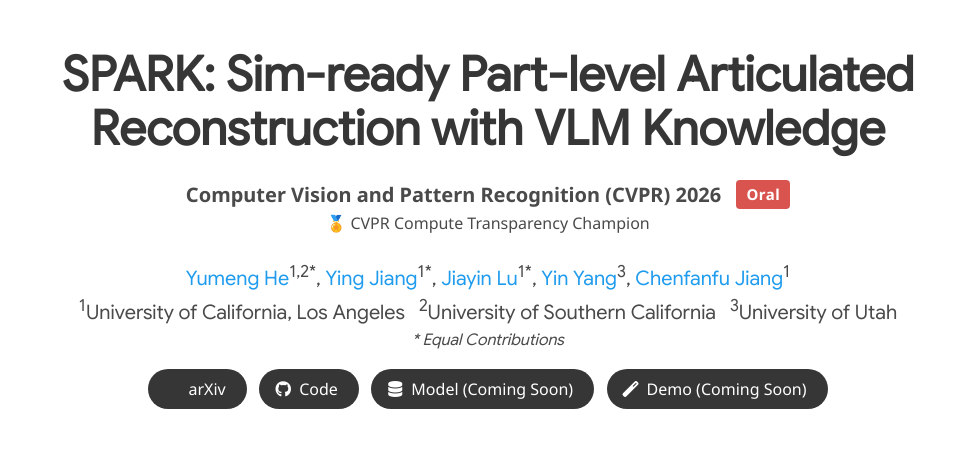
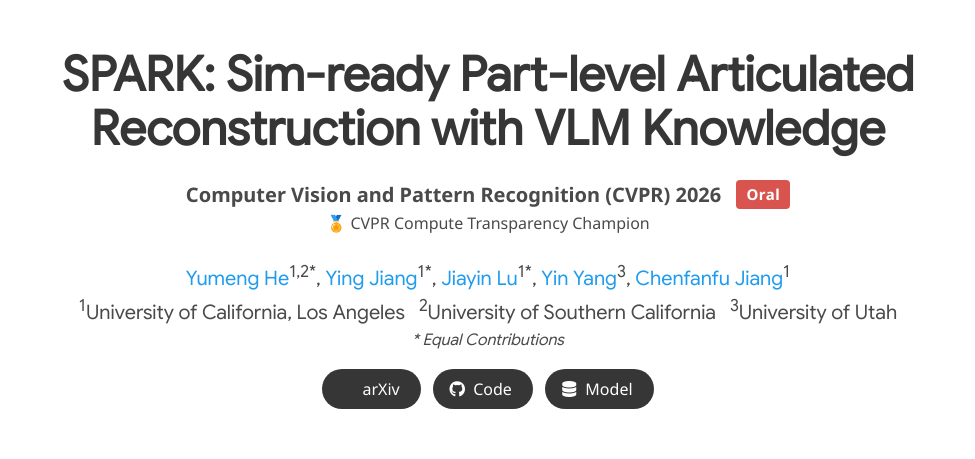
Before and after one commit to YumengHe/SPARK-web, a plain HTML site: page index.html in a window 1280 px wide. Shown: the top 459 px of the page, without its empty margins (152-1127 px from the left). Drawn offline with Linux system fonts and the light colour scheme; some icons are missing.

Commit message:
Add project website README and update resource links

```diff
--- a/index.html
+++ b/index.html
@@ -130,19 +130,11 @@
 
                 <!-- Model Link -->
                 <span class="link-block">
-                  <a href=""
-                    class="external-link button is-normal is-rounded is-dark">
+                  <a href="https://huggingface.co/2bidoubi/SPARK"
+                    class="external-link button is-normal is-rounded is-dark"
+                    target="_blank" rel="noopener noreferrer">
                     <span class="icon"><i class="fas fa-database"></i></span>
-                    <span>Model (Coming Soon)</span>
-                  </a>
-                </span> &nbsp;
-
-                <!-- Demo Link -->
-                <span class="link-block">
-                  <a href=""
-                    class="external-link button is-normal is-rounded is-dark">
-                    <span class="icon"><i class="fas fa-magic"></i></span>
-                    <span>Demo (Coming Soon)</span>
+                    <span>Model</span>
                   </a>
                 </span>
 
```
Also changed, not shown: 1 other file.
